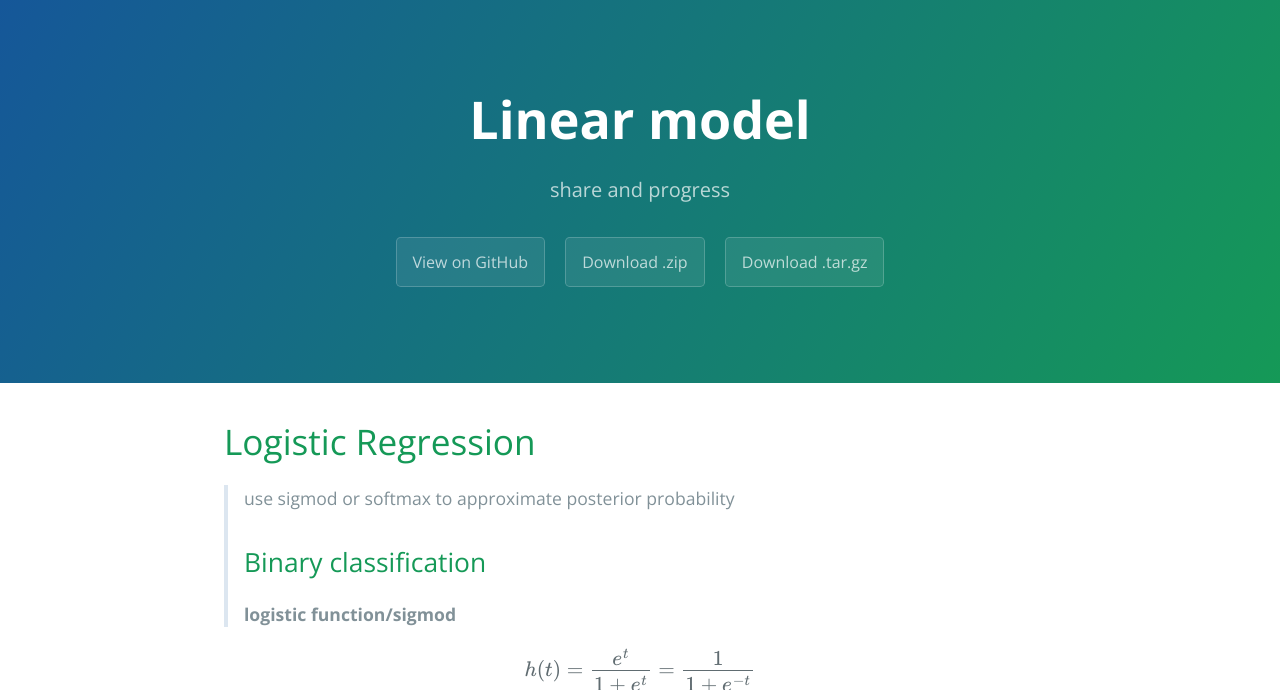
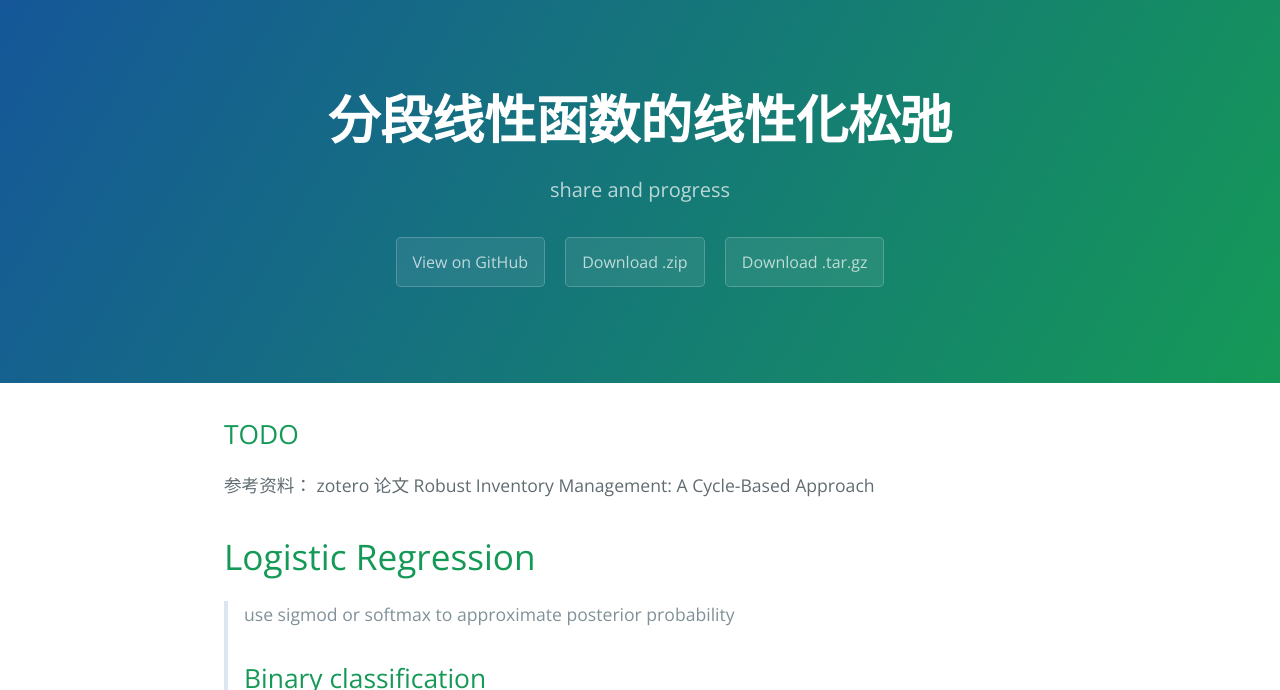
Before and after one commit to Ziyangpig/operation-and-optimization, a Jekyll site: the page built from 分段线性函数的线性化.md, in a window 1280 px wide and 900 px high, cut to the strip 0-690 px from the top of the window. Built offline with Jekyll 4.4.1, drawn with Linux system fonts in a browser that asks for light colours; our own code applies the rules of GitHub Pages for plain Markdown files; formulas are drawn with MathJax 3.

Commit message:
Update and rename template.md to 分段线性函数的线性化.md

```diff
--- a/template.md
+++ b/分段线性函数的线性化.md
@@ -1,8 +1,10 @@
 ---
-title: "Linear model"
-date: 2024-12-06
+title: "分段线性函数的线性化松弛"
+date: 2025-02-09
 ---
 
+## TODO
+参考资料： zotero 论文 Robust Inventory Management: A Cycle-Based Approach
 # Logistic Regression
 > use sigmod or softmax to approximate posterior probability
 ## Binary classification
```
